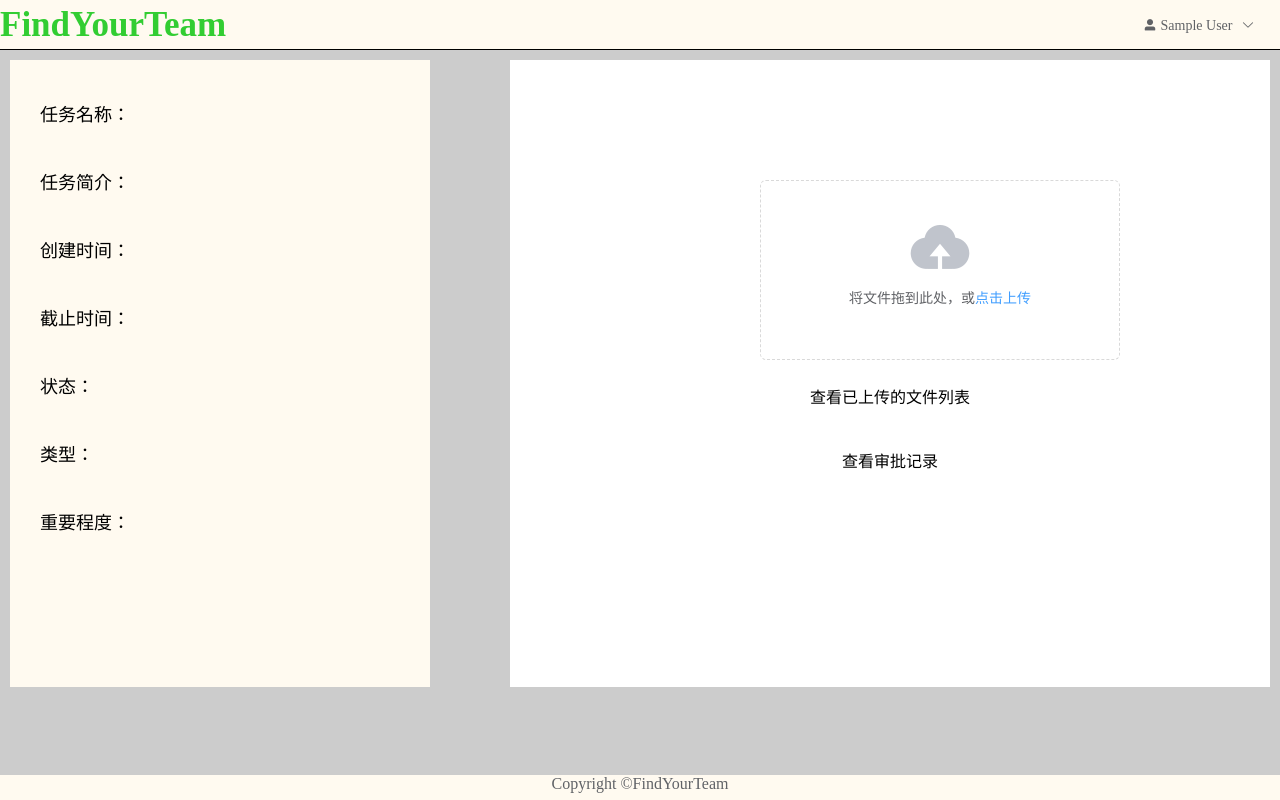
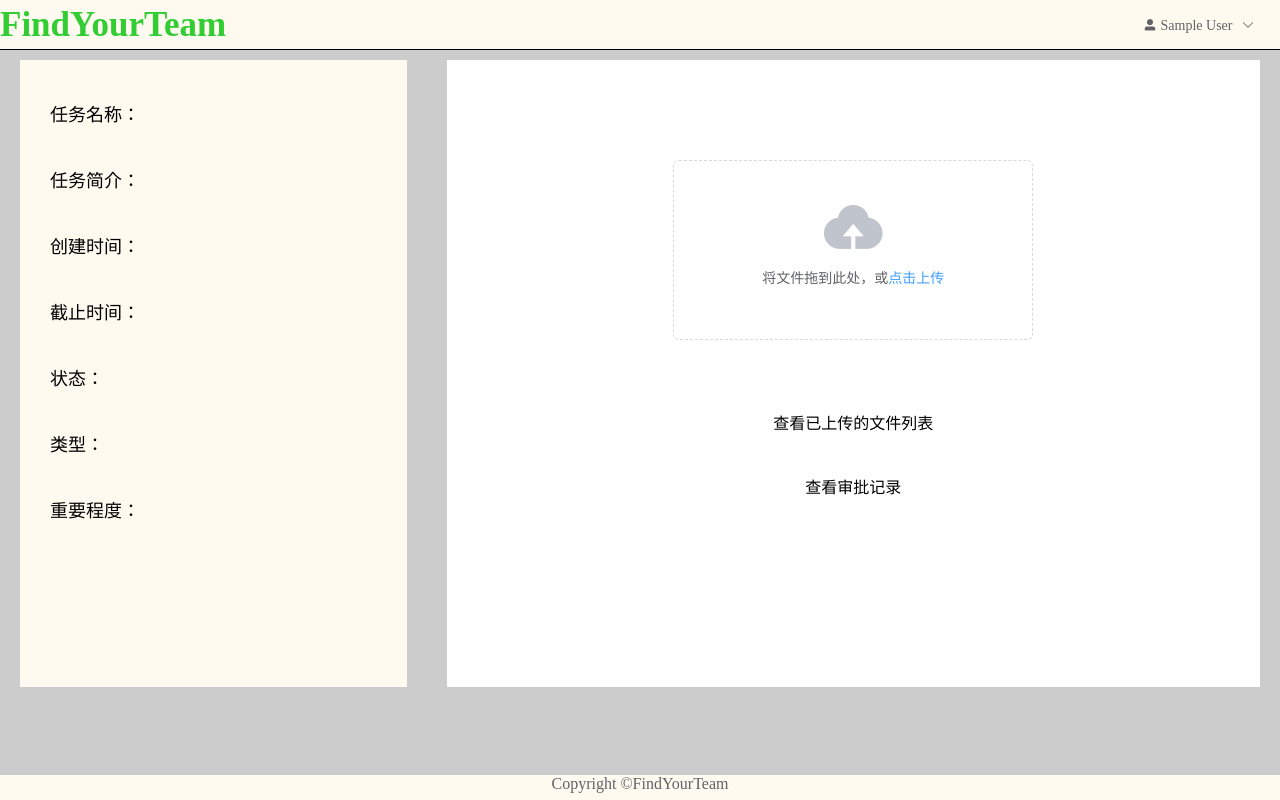
Before and after one commit to gyfffffff/FindYourTeam, a Vue app in the folder frontend/Vue/: page /task in a window 1280 px wide. Built offline with nearby package versions, Linux system fonts and the light colour scheme; no server answers; sample sign-in values are in the browser's storage.

Commit message:
完善 task 页面的布局

```diff
--- a/frontend/Vue/src/views/Task.vue
+++ b/frontend/Vue/src/views/Task.vue
@@ -1,95 +1,193 @@
 <template>
     <div>
-    <Header/>
-    <div style="height: 10px"></div>
-    <div style="float: left; height: 627px; width: 420px; margin-left: 10px; background-color: floralwhite">
-      <div style="margin-left: 30px; margin-top: 40px; font-size: large">
-        任务名称：{{taskData.title}}
-        <br/>
-        <br/>
-        <br/>
-        任务简介：{{taskData.intro}}
-        <br/>
-        <br/>
-        <br/>
-        创建时间：{{taskData.startdate}}
-        <br/>
-        <br/>
-        <br/>
-        截止时间：{{taskData.ddl}}
-        <br/>
-        <br/>
-        <br/>
-        状态：{{taskData.done}}
-        <br/>
-        <br/>
-        <br/>
+        <Header></Header>
+        <el-row>
+            <el-col :span="8">
+                <div
+                    style="
+                        height: 627px;
+                        margin-left: 20px;
+                        margin-top: 10px;
+                        margin-right: 20px;
+                        background-color: floralwhite;
+                    "
+                >
+                    <div
+                        style="
+                            margin-left: 30px;
+                            padding-top: 40px;
+                            font-size: large;
+                        "
+                    >
+                        <p class="infoItem">任务名称：{{ taskData.title }}</p>
+                        <p class="infoItem">任务简介：{{ taskData.intro }}</p>
+                        <p class="infoItem">
+                            创建时间：{{ taskData.startdate }}
+                        </p>
+                        <p class="infoItem">截止时间：{{ taskData.ddl }}</p>
+                        <p class="infoItem">状态：{{ taskData.done }}</p>
+                        <p class="infoItem">
                             类型：
-        <span v-if="taskData.coop===0">个人任务</span>
-        <span v-if="taskData.coop===1">项目任务</span>
-        <br/>
-        <br/>
-        <br/>
+                            <span v-if="taskData.coop === 0">个人任务</span>
+                            <span v-if="taskData.coop === 1">项目任务</span>
+                        </p>
+                        <p class="infoItem">
                             重要程度：
-        <span v-if="taskData.emer===0">非常重要</span>
-        <span v-if="taskData.emer===1">重要</span>
-        <span v-if="taskData.emer===2">普通</span>
-        <span v-if="taskData.emer===3">不重要</span>
-        <div v-if="taskData.coop===1">
-          <br/>
-          <br/>
-          所属项目：<a class="link" @click="gotoProj">{{projectData.title}}</a>
+                            <span v-if="taskData.emer === 0">非常重要</span>
+                            <span v-if="taskData.emer === 1">重要</span>
+                            <span v-if="taskData.emer === 2">普通</span>
+                            <span v-if="taskData.emer === 3">不重要</span>
+                        </p>
+                        <div v-if="taskData.coop === 1">
+                            <p class="infoItem">
+                                所属项目：<a class="link" @click="gotoProj">{{
+                                    projectData.title
+                                }}</a>
+                            </p>
                         </div>
-        <div v-if="taskData.coop===0">
-          <br/>
-          <br/>
+                        <div v-if="taskData.coop === 0">
+                            <p class="infoItem">
                                 操作：
-          <el-button @click="doneTask" size="medium" type="success" style="margin-left: 10px;">完成任务</el-button>
-          <el-button @click="endTask" size="medium" type="success" style="margin-left: 20px;">终止任务</el-button>
+                                <el-button
+                                    @click="doneTask"
+                                    size="medium"
+                                    type="success"
+                                    style="margin-left: 10px"
+                                    >完成任务</el-button
+                                >
+                                <el-button
+                                    @click="endTask"
+                                    size="medium"
+                                    type="success"
+                                    style="margin-left: 20px"
+                                    >终止任务</el-button
+                                >
+                            </p>
                         </div>
                     </div>
                 </div>
+            </el-col>
+            <el-col :span="16">
                 <!--    右边-->
-    <div style="float: right; height: 627px; width: 760px; margin-right: 10px; background-color: white">
-      <div v-if="this.user.uid!==this.taskData.uid&&this.groupData.resp!==1" style="color: #606266; font-size: 30px; text-align: center; margin-top: 250px">您没有查看权限！</div>
+                <div
+                    style="
+                        height: 627px;
+                        margin: 0 20px;
+                        margin-top: 10px;
+                        background-color: white;
+                    "
+                >
+                    <div
+                        v-if="
+                            this.user.uid !== this.taskData.uid &&
+                            this.groupData.resp !== 1
+                        "
+                        style="
+                            color: #606266;
+                            font-size: 30px;
+                            text-align: center;
+                            margin-top: 250px;
+                        "
+                    >
+                        您没有查看权限！
+                    </div>
                     <div v-else>
+                        <div class="uploadBox">
                             <el-upload
                                 class="upload-demo"
                                 drag
                                 :action="'/api/file/upload/' + this.taskId"
-            style="margin-left: 250px; margin-top: 120px"
-            multiple>
+
+                                multiple
+                            >
                                 <i class="el-icon-upload"></i>
-          <div class="el-upload__text">将文件拖到此处，或<em>点击上传</em></div>
+                                <div class="el-upload__text">
+                                    将文件拖到此处，或<em>点击上传</em>
+                                </div>
                             </el-upload>
-        <div style="margin-top: 20px; text-align: center"><a class="a" @click="gotoFileList">查看已上传的文件列表</a></div>
-        <div v-if="this.taskData.coop === 1 && this.user.uid === this.taskData.uid" style="margin-top: 50px; margin-left: 480px"><el-button @click="submitTask" size="medium" type="success">提交任务</el-button></div>
-        <div style="margin-top: 40px; text-align: center"><a class="a" @click="gotoComment">查看审批记录</a></div>
-        <div v-if="this.taskData.coop === 1 && this.groupData.resp === 1" style="margin-top: 30px; text-align: center;">项目负责人操作： <el-button @click="approve" size="medium" type="success">审批任务</el-button></div>
+                        </div>
+
+						<div class="viewer">
+							<div style="margin-top: 20px; text-align: center">
+								<a class="a" @click="gotoFileList"
+									>查看已上传的文件列表</a
+								>
+							</div>
+							<div
+								v-if="
+									this.taskData.coop === 1 &&
+									this.user.uid === this.taskData.uid
+								"
+								style="margin-top: 50px; margin-left: 480px"
+							>
+								<el-button
+									@click="submitTask"
+									size="medium"
+									type="success"
+									>提交任务</el-button
+								>
+							</div>
+							<div style="margin-top: 40px; text-align: center">
+								<a class="a" @click="gotoComment">查看审批记录</a>
+							</div>
+							<div
+								v-if="
+									this.taskData.coop === 1 &&
+									this.groupData.resp === 1
+								"
+								style="margin-top: 30px; text-align: center"
+							>
+								项目负责人操作：
+								<el-button
+									@click="approve"
+									size="medium"
+									type="success"
+									>审批任务</el-button
+								>
+							</div>
+						</div>
+
                     </div>
                     <!--      审批弹窗-->
                     <el-dialog
                         title="审批任务"
                         :visible.sync="dialogVisible"
-          width="30%">
-        <el-form ref="form" :model="form" status-icon :rules="rules" label-width="120px">
+                        width="30%"
+                    >
+                        <el-form
+                            ref="form"
+                            :model="form"
+                            status-icon
+                            :rules="rules"
+                            label-width="120px"
+                        >
                             <el-form-item label="审批操作" prop="pass">
                                 <el-radio-group v-model="form.pass">
                                     <el-radio label="通过"></el-radio>
-              <el-radio label="打回"></el-radio>
+                                    <el-radio label="退回"></el-radio>
                                 </el-radio-group>
                             </el-form-item>
                             <el-form-item label="留言" prop="comment">
-            <el-input v-model="form.comment" style="width: 80%"></el-input>
+                                <el-input
+                                    v-model="form.comment"
+                                    style="width: 80%"
+                                ></el-input>
                             </el-form-item>
                         </el-form>
                         <span slot="footer" class="dialog-footer">
-          <el-button @click="dialogVisible = false">取 消</el-button>
-          <el-button type="primary" @click="save('form')">确 定</el-button>
+                            <el-button @click="dialogVisible = false"
+                                >取 消</el-button
+                            >
+                            <el-button type="primary" @click="save('form')"
+                                >确 定</el-button
+                            >
                         </span>
                     </el-dialog>
                 </div>
-    <Footer/>
+            </el-col>
+        </el-row>
+
+        <Footer></Footer>
     </div>
 </template>
 
@@ -100,184 +198,204 @@ import http from "@/http";
 
 export default {
     name: "Task",
-  components: {Footer, Header},
-  data(){
-    return{
+    components: { Footer, Header },
+    data() {
+        return {
             user: "",
-      taskId: '',
+            taskId: "",
             taskData: [],
             projectData: [],
             groupData: [],
             dialogVisible: false,
             form: {
-        comment:'',
-        tid:'',
-        pass:'',
+                comment: "",
+                tid: "",
+                pass: "",
             },
-      rules:{
-        pass:[{required: true, message: '请审批', trigger: 'blur'}],
+            rules: {
+                pass: [{ required: true, message: "请审批", trigger: "blur" }],
                 comment: [
-          {max:30, message: '不能超过30位', trigger: 'blur' }
+                    { max: 30, message: "不能超过30位", trigger: "blur" },
                 ],
             },
-    }
+        };
     },
-  created(){
+    created() {
         this.uid = sessionStorage.getItem("uid");
         // this.check();
         this.getParams();
         this.getTask();
     },
-  methods:{
-    check(){
-      if(!this.user)
-        this.$router.push('/login')
+    methods: {
+        check() {
+            if (!this.user) this.$router.push("/login");
         },
-    getParams(){
+        getParams() {
             this.taskId = this.$route.query.taskId;
         },
-    getTask(){
-      http.get("/task/byid?tid="+this.taskId).then(res => {
+        getTask() {
+            http.get("/task/byid?tid=" + this.taskId).then((res) => {
                 this.taskData = res.data.data;
                 // console.log(143, this.taskData)
-        if(this.taskData.done === 0)
-          this.taskData.done = "未完成"
-        if(this.taskData.done === 1)
-          this.taskData.done = "已完成"
-        if(this.taskData.done === 2)
-          this.taskData.done = "待审核"
-        if(this.taskData.done === 3)
-          this.taskData.done = "已终止"
-        http.get("/project/byid?pid="+ this.taskData.pid).then(res => {
-          this.projectData = res.data.data
-          http.get("/group/bypid?pid="+this.taskData.pid+"&uid="+this.uid).then(res => {
+                if (this.taskData.done === 0) this.taskData.done = "未完成";
+                if (this.taskData.done === 1) this.taskData.done = "已完成";
+                if (this.taskData.done === 2) this.taskData.done = "待审核";
+                if (this.taskData.done === 3) this.taskData.done = "已终止";
+                http.get("/project/byid?pid=" + this.taskData.pid).then(
+                    (res) => {
+                        this.projectData = res.data.data;
+                        http.get(
+                            "/group/bypid?pid=" +
+                                this.taskData.pid +
+                                "&uid=" +
+                                this.uid
+                        ).then((res) => {
                             this.groupData = res.data.data;
-          })
-        })
-      })
+                        });
+                    }
+                );
+            });
         },
-    gotoProj(){
+        gotoProj() {
             this.$router.push({
-        path:'/project',
-        query:{
-          projectId: this.projectData.pid
-        }
-      })
+                path: "/project",
+                query: {
+                    projectId: this.projectData.pid,
                 },
-    doneTask(){
-      this.taskData.done = 1
-      http.put("task/done",this.taskData).then(res => {
-        if(res.code === '0') {
+            });
+        },
+        doneTask() {
+            this.taskData.done = 1;
+            http.put("task/done", this.taskData).then((res) => {
+                if (res.code === "0") {
                     this.$message({
                         type: "success",
-            message: "操作成功！"
-          })
-          this.getTask()
+                        message: "操作成功！",
+                    });
+                    this.getTask();
                 }
-      })
+            });
         },
-    endTask(){
-      this.taskData.done = 3
-      http.put("task/end",this.taskData).then(res => {
-        if(res.code === '0') {
+        endTask() {
+            this.taskData.done = 3;
+            http.put("task/end", this.taskData).then((res) => {
+                if (res.code === "0") {
                     this.$message({
                         type: "success",
-            message: "操作成功！"
-          })
-          this.getTask()
+                        message: "操作成功！",
+                    });
+                    this.getTask();
                 }
-      })
+            });
         },
-    submitTask(){
-      this.taskData.done = 2
-      http.put("task/submit",this.taskData).then(res => {
-        if(res.code === '0') {
+        submitTask() {
+            this.taskData.done = 2;
+            http.put("task/submit", this.taskData).then((res) => {
+                if (res.code === "0") {
                     this.$message({
                         type: "success",
-            message: "操作成功！"
-          })
-          this.getTask()
+                        message: "操作成功！",
+                    });
+                    this.getTask();
                 }
-      })
+            });
         },
         //项目负责人提交审批
-    approve(){
+        approve() {
             this.dialogVisible = true;
             this.form = {};
         },
-    save(formName){
+        save(formName) {
             this.$refs[formName].validate((valid) => {
-        if(valid){
-          this.form.tid = this.taskId
-          if(this.form.pass === "打回")
-            this.form.pass = 0
-          if(this.form.pass === "通过")
-            this.form.pass = 1
-          if(this.form.pass === 0){
-            this.taskData.done = 0
-            http.put("task/undo",this.taskData).then(res => {
-              this.getTask()
-            })
+                if (valid) {
+                    this.form.tid = this.taskId;
+                    if (this.form.pass === "打回") this.form.pass = 0;
+                    if (this.form.pass === "通过") this.form.pass = 1;
+                    if (this.form.pass === 0) {
+                        this.taskData.done = 0;
+                        http.put("task/undo", this.taskData).then((res) => {
+                            this.getTask();
+                        });
                     }
-          if(this.form.pass === 1){
-            this.taskData.done = 1
-            http.put("task/done",this.taskData).then(res => {
-              this.getTask()
-            })
+                    if (this.form.pass === 1) {
+                        this.taskData.done = 1;
+                        http.put("task/done", this.taskData).then((res) => {
+                            this.getTask();
+                        });
                     }
-          http.post("/comment/add",this.form).then(res => {
-            if(res.data.code === '0'){
+                    http.post("/comment/add", this.form).then((res) => {
+                        if (res.data.code === "0") {
                             this.$message({
                                 type: "success",
-                message: "审批成功！"
-              })
-              this.dialogVisible = false
-            }else{
+                                message: "审批成功！",
+                            });
+                            this.dialogVisible = false;
+                        } else {
                             this.$message({
                                 type: "error",
-                message: res.data.msg
-              })
+                                message: res.data.msg,
+                            });
                         }
-          })
-        }else{
+                    });
+                } else {
                     alert("请检查！！");
                     return false;
                 }
-      })
+            });
         },
         //已提交的文件页
-    gotoFileList(){
+        gotoFileList() {
             this.$router.push({
-        path:'/filelist',
-        query:{
-          taskId: this.taskId
-        }
-      })
+                path: "/filelist",
+                query: {
+                    taskId: this.taskId,
+                },
+            });
         },
         //审批记录页
-    gotoComment(){
+        gotoComment() {
             this.$router.push({
-        path:'/comment',
-        query:{
-          taskId: this.taskId
-        }
-      })
+                path: "/comment",
+                query: {
+                    taskId: this.taskId,
                 },
-  }
-}
+            });
+        },
+    },
+};
 </script>
 
 <style scoped>
-.link{
+.infoItem {
+    margin-bottom: 40px;
+}
+
+
+.upload-demo {
+	position: absolute;
+	left: 50%;
+	transform: translateX(-50%);
+}
+
+.uploadBox {
+	width: 100%;
+	padding-top: 100px;
+	position: relative;
+}
+.link {
     color: limegreen;
     text-decoration: underline;
 }
-.link:hover{
+.link:hover {
     cursor: pointer;
 }
-.a:hover{
+.a:hover {
     cursor: pointer;
     color: #409eff;
     text-decoration: underline;
 }
+
+.viewer {
+	margin-top: 250px;
+}
 </style>
```
Lines whose indentation alone changed are shown as unchanged.
